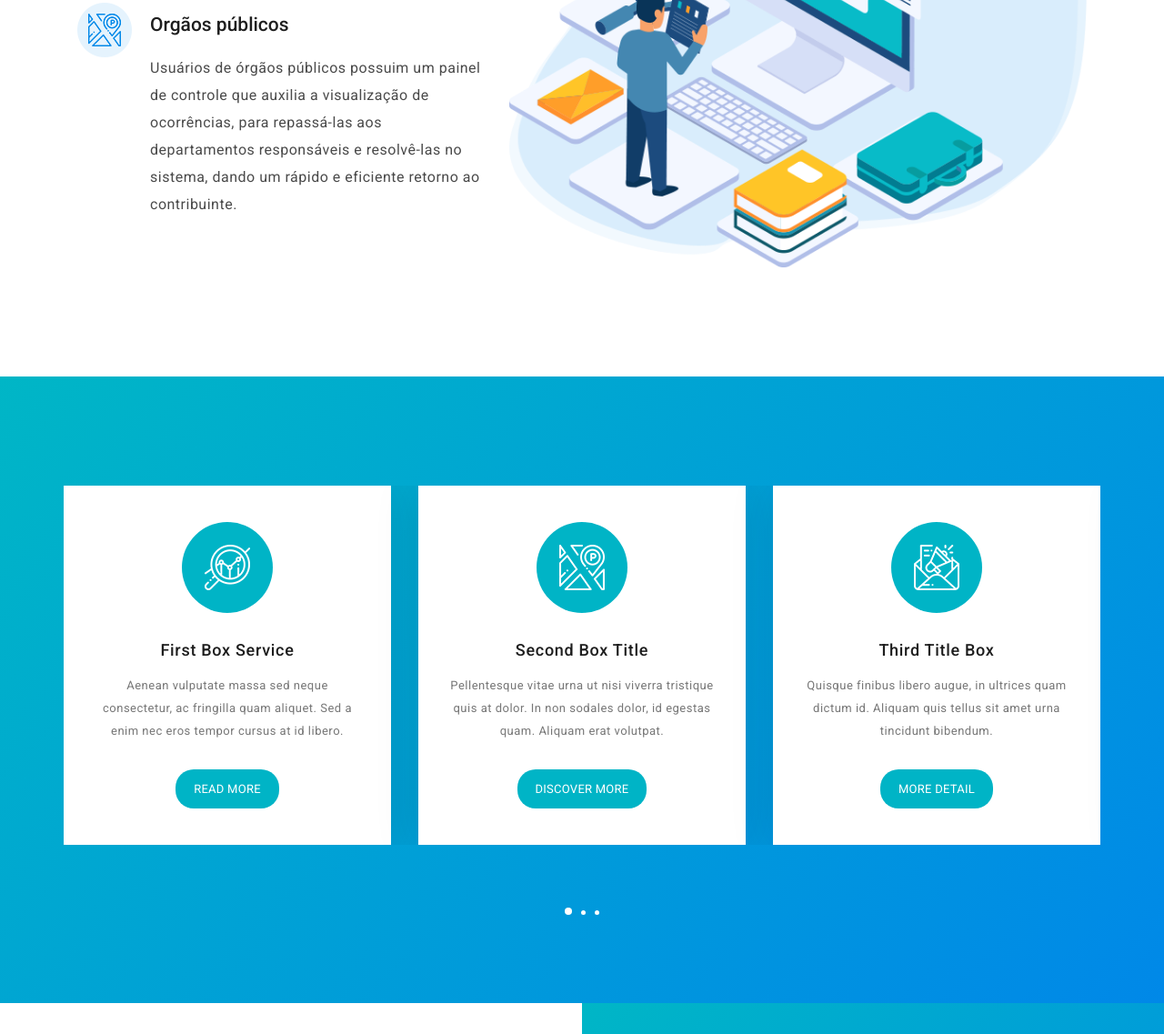
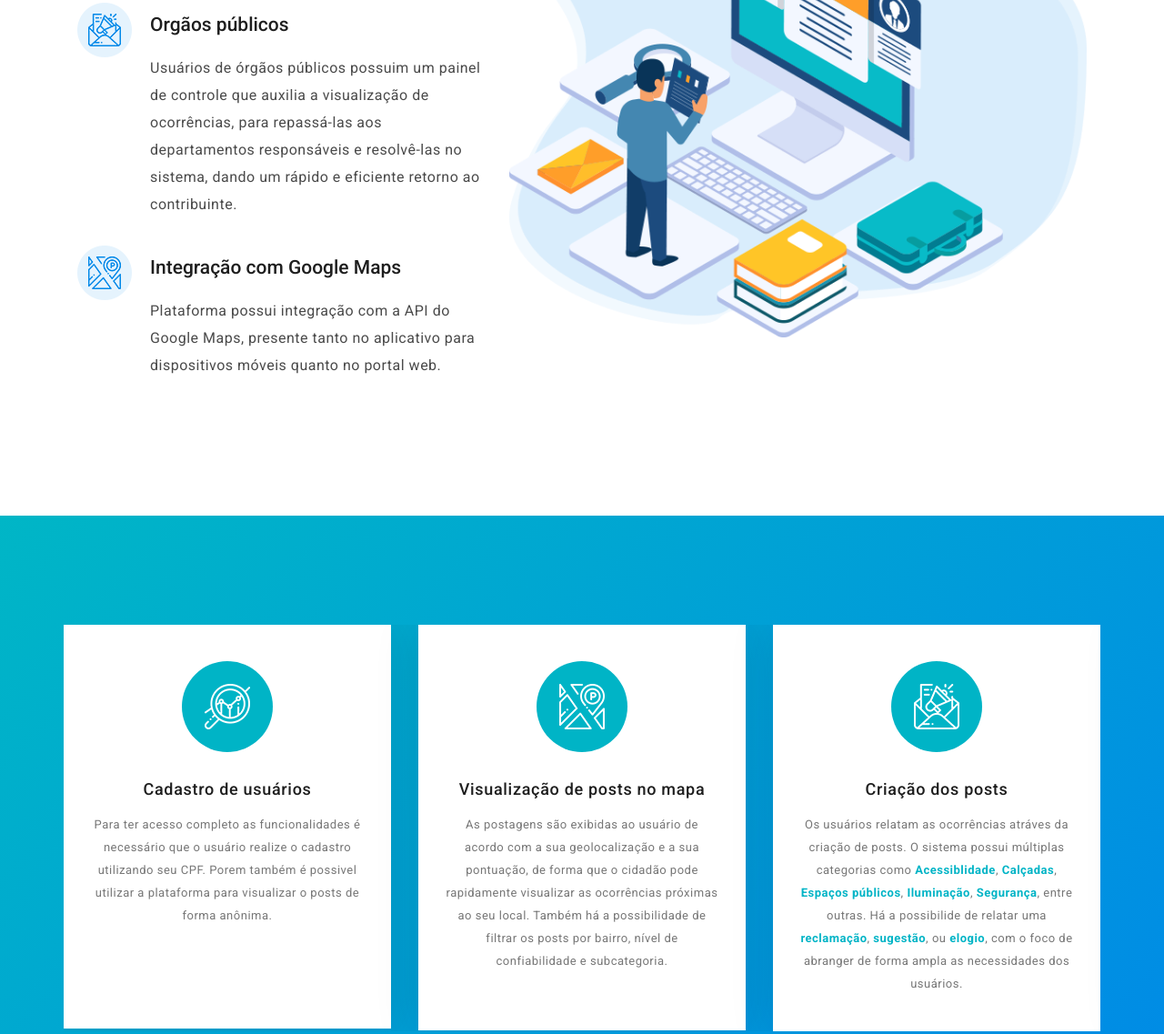
Before and after one commit to SamuelTheAlmeida/tcc-portal-cidadao-page, a plain HTML site: page index.html in a window 1280 px wide. Shown: the part 1777-2914 px from the top of the page at 91% size. Drawn offline with Linux system fonts and the light colour scheme; grey boxes are pictures that could not be loaded.

Commit message:
ajustes finais pagina

```diff
--- a/index.html
+++ b/index.html
@@ -136,7 +136,7 @@ https://templatemo.com/tm-537-art-factory
                             </div>
                         </li>
                         <li>
-                            <img src="assets/images/about-icon-02.png" alt="">
+                            <img src="assets/images/about-icon-03.png" alt="">
                             <div class="text">
                                 <h6>Orgãos públicos</h6>
                                 <p>Usuários de órgãos públicos possuim um painel de controle que auxilia a visualização de ocorrências, para repassá-las aos
@@ -144,6 +144,15 @@ https://templatemo.com/tm-537-art-factory
                                     retorno ao contribuinte.</p>
                             </div>
                         </li>
+                        <li>
+                            <img src="assets/images/about-icon-02.png" alt="">
+                            <div class="text">
+                                <h6>Integração com Google Maps</h6>
+                                <p>Plataforma possui integração com a API do Google Maps, presente tanto no aplicativo para dispositivos móveis quanto no portal web.</p>
+                            </div>
+                        </li>
+
+
                     </ul>
                 </div>
                 <div class="right-image col-lg-7 col-md-12 col-sm-12 mobile-bottom-fix-big" data-scroll-reveal="enter right move 30px over 0.6s after 0.4s">
@@ -154,6 +163,39 @@ https://templatemo.com/tm-537-art-factory
     </section>
     <!-- ***** Features Big Item End ***** -->
 
+    <!-- landing Page (site institucional): nesta página a plataforma é
+    apresentada, com descrição de suas funcionalidades e informações que
+    atraiam o interesse do usuário para o acesso na ferramenta;
+    o Login e redefinição de senha: os usuários podem efetuar login com seus
+    dados, bem como redefinir a senha já existente em caso de perda ou
+    esquecimento;
+    o Cadastro de usuário: a plataforma proposta disponibiliza o acesso de
+    forma anônima à ferramenta, porém para algumas funcionalidades é
+    requerido o cadastro do usuário, que deverá inserir seus dados básicos
+    para identificação na ferramenta;
+
+    o Visualização de posts no mapa: as postagens são exibidas ao usuário
+    de acordo com a sua geolocalização e a sua pontuação, de forma que o
+    cidadão pode rapidamente visualizar as ocorrências próximas ao seu
+    local;
+
+    o Criação de posts / CRUD: o usuário pode criar sua postagem,
+    informando os dados necessários para a inserção da mesma no mapa,
+    que pode ser visualizada por outros cidadãos utilizando a ferramenta;
+
+    o Dashboard (para usuário especial): para usuários com perfil especial,
+    como funcionários de uma prefeitura, e para administradores, a
+    plataforma disponibilizará um dashboard contendo informações
+    importantes sobre o estado atual da cidade, auxiliando na tomada de
+    decisão por parte do poder público responsável;
+    o Moderação de posts (para administrador): os usuários com perfil
+    administrador, como gerenciadores do sistema, possuem acesso a
+    funcionalidade de editar ou apagar uma postagem, a fim de restringir o
+    uso indevido da ferramenta, como postagens contendo spam, ofensas e
+    conteúdos indevidos
+    39
+    -->
+
     <!-- ***** Features Small Start ***** -->
     <section class="section" id="services">
         <div class="container">
@@ -163,59 +205,63 @@ https://templatemo.com/tm-537-art-factory
                         <div class="icon">
                             <i><img src="assets/images/service-icon-01.png" alt=""></i>
                         </div>
-                        <h5 class="service-title">First Box Service</h5>
-                        <p>Aenean vulputate massa sed neque consectetur, ac fringilla quam aliquet. Sed a enim nec eros tempor cursus at id libero.</p>
-                        <a href="#" class="main-button">Read More</a>
+                        <h5 class="service-title">Cadastro de usuários</h5>
+                        <p>Para ter acesso completo as funcionalidades é necessário que o usuário realize o cadastro utilizando seu CPF. Porem também é possivel utilizar a plataforma para visualizar o posts de forma anônima.
+                        </p>
+                        <br/>
+                        <br/>
+                        <br/>
                     </div>
                     <div class="item service-item">
                         <div class="icon">
                             <i><img src="assets/images/service-icon-02.png" alt=""></i>
                         </div>
-                        <h5 class="service-title">Second Box Title</h5>
-                        <p>Pellentesque vitae urna ut nisi viverra tristique quis at dolor. In non sodales dolor, id egestas quam. Aliquam erat volutpat. </p>
-                        <a href="#" class="main-button">Discover More</a>
+                        <h5 class="service-title">Visualização de posts no mapa</h5>
+                        <p>As postagens são exibidas ao usuário de acordo com a sua geolocalização e a sua pontuação, de forma que o
+                            cidadão pode rapidamente visualizar as ocorrências próximas ao seu
+                            local. Também há a possibilidade de filtrar os posts por bairro, nível de confiabilidade e subcategoria.</p>
+                            <br/>
                     </div>
                     <div class="item service-item">
                         <div class="icon">
                             <i><img src="assets/images/service-icon-03.png" alt=""></i>
                         </div>
-                        <h5 class="service-title">Third Title Box</h5>
-                        <p>Quisque finibus libero augue, in ultrices quam dictum id. Aliquam quis tellus sit amet urna tincidunt bibendum.</p>
-                        <a href="#" class="main-button">More Detail</a>
+                        <h5 class="service-title">Criação dos posts</h5>
+                        <p>Os usuários relatam as ocorrências atráves da criação de posts. O sistema possui múltiplas categorias como
+                            <strong style="color:#00b4c6">Acessiblidade</strong>, <strong style="color:#00b4c6">Calçadas</strong>, <strong style="color:#00b4c6">Espaços públicos</strong>,
+                            <strong style="color:#00b4c6">Iluminação</strong>, <strong style="color:#00b4c6">Segurança</strong>, entre outras. Há a possibilide de relatar uma
+                            <strong style="color:#00b4c6">reclamação</strong>, <strong style="color:#00b4c6">sugestão</strong>, ou <strong style="color:#00b4c6">elogio</strong>,
+                            com o foco de abranger de forma ampla as necessidades dos usuários.</p>
                     </div>
                     <div class="item service-item">
                         <div class="icon">
                             <i><img src="assets/images/service-icon-02.png" alt=""></i>
                         </div>
-                        <h5 class="service-title">Fourth Service Box</h5>
-                        <p>Fusce sollicitudin feugiat risus, tempus faucibus arcu blandit nec. Duis auctor dolor eu scelerisque vestibulum.</p>
-                        <a href="#" class="main-button">Read More</a>
+                        <h5 class="service-title">Interações nos posts</h5>
+                        <p>Os usuários podem contribuir com as postagens através de interações como curtidas, descurtidas e comentários</p>
+                        <br/>
+                        <br/>
+                        <br/>
+                        <br/>
+                        <br/>
                     </div>
                     <div class="item service-item">
                         <div class="icon">
                             <i><img src="assets/images/service-icon-01.png" alt=""></i>
                         </div>
-                        <h5 class="service-title">Fifth Service Title</h5>
-                        <p>Curabitur aliquam eget tellus id porta. Proin justo sapien, posuere suscipit tortor in, fermentum mattis elit.</p>
-                        <a href="#" class="main-button">Discover</a>
+                        <h5 class="service-title">Dashboard (usuário especial)</h5>
+                        <p>Para usuários com perfil especial, como funcionários de uma prefeitura e para administradores, a
+                            plataforma possui um dashboard contendo informações importantes sobre os o estado atual dos posts. </p>
+                        <br/><br/><br/>
                     </div>
                     <div class="item service-item">
                         <div class="icon">
                             <i><img src="assets/images/service-icon-03.png" alt=""></i>
                         </div>
-                        <h5 class="service-title">Sixth Box Title</h5>
-                        <p>Ut nibh velit, aliquam vitae pellentesque nec, convallis vitae lacus. Aliquam porttitor urna ut pellentesque.</p>
-                        <a href="#" class="main-button">Detail</a>
+                        <h5 class="service-title">Moderação de posts</h5>
+                        <p>Para usuários administradores, há a possiblidade de editar ou apagar uma postagem, a fim de restringir o uso indevido da ferramenta.</p>
+                        <br/><br/><br/> <br/>
                     </div>
-                    <div class="item service-item">
-                        <div class="icon">
-                            <i><img src="assets/images/service-icon-01.png" alt=""></i>
-                        </div>
-                        <h5 class="service-title">Seventh Title Box</h5>
-                        <p>Sed a consequat velit. Morbi lectus sapien, vestibulum et sapien sit amet, ultrices malesuada odio. Donec non quam.</p>
-                        <a href="#" class="main-button">Read More</a>
-                    </div>
-                </div>
             </div>
         </div>
     </section>
```
